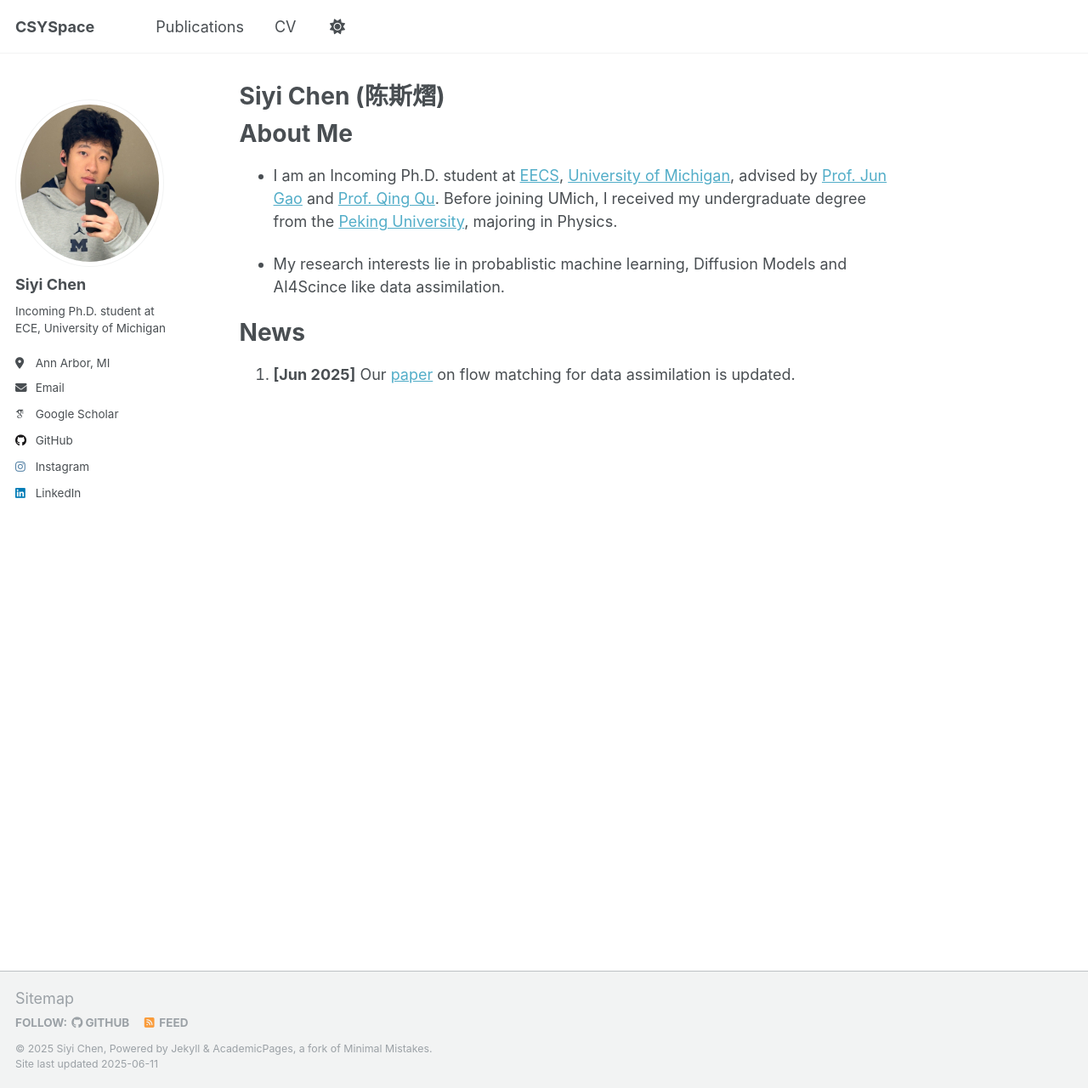
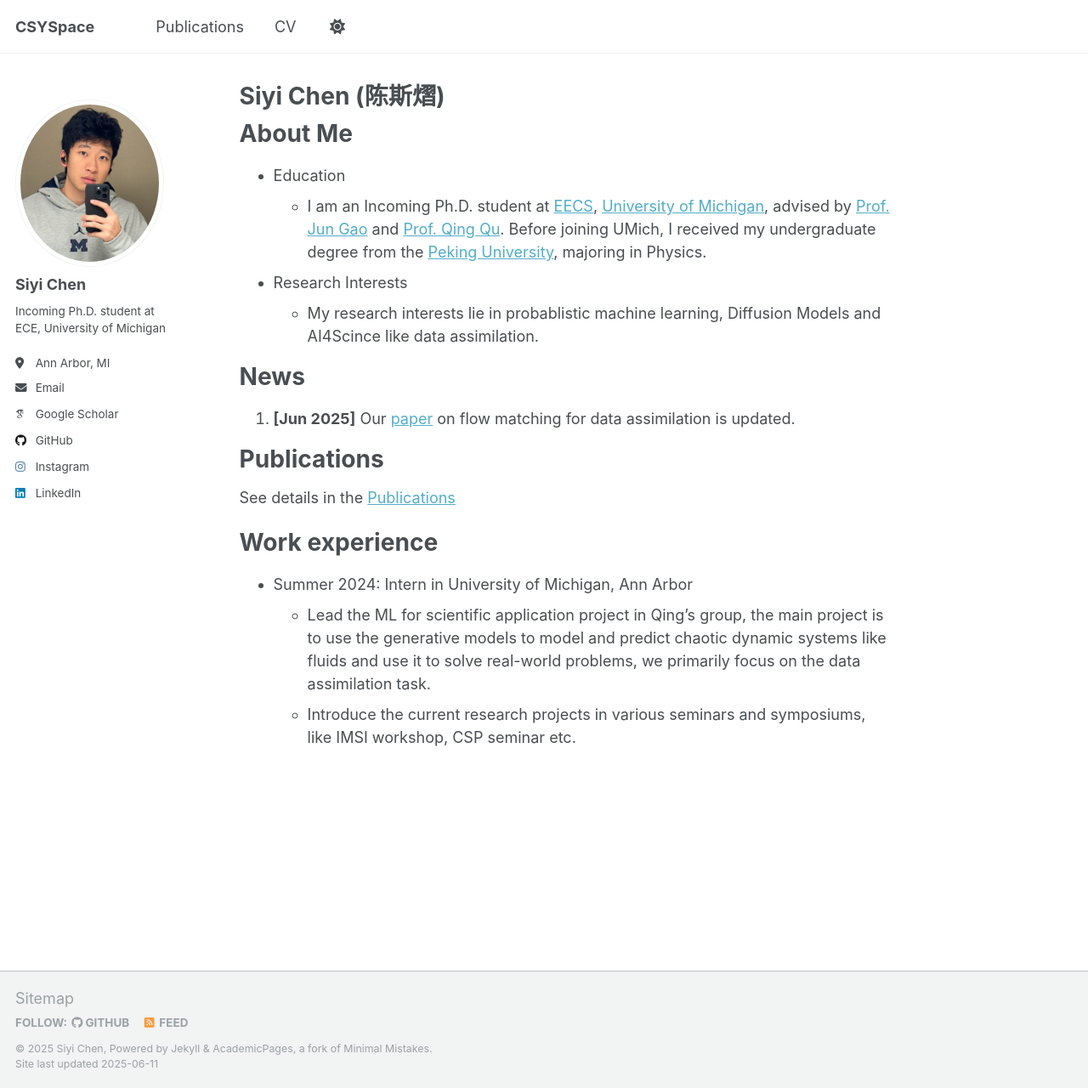
Before and after one commit to csy2077/siyichen.github.io, a Jekyll site: the page built from _pages/about.md, in a window 1280 px wide and 1280 px high. Shown: the whole window at 85% size. Built offline with Jekyll 4.4.1, drawn with Linux system fonts in a browser that asks for light colours; some web fonts are replaced.

Commit message:
revise page

```diff
--- a/_pages/about.md
+++ b/_pages/about.md
@@ -9,10 +9,23 @@ redirect_from:
 
 About Me
 ======
-* I am an Incoming Ph.D. student at [EECS](https://eecs.engin.umich.edu/), [University of Michigan](https://umich.edu/), advised by [Prof. Jun Gao](https://www.cs.toronto.edu/~jungao/) and [Prof. Qing Qu](https://qingqu.engin.umich.edu/). Before joining UMich, I received my undergraduate degree from the [Peking University](https://www.pku.edu.cn/), majoring in Physics.
+* Education
+  * I am an Incoming Ph.D. student at [EECS](https://eecs.engin.umich.edu/), [University of Michigan](https://umich.edu/), advised by [Prof. Jun Gao](https://www.cs.toronto.edu/~jungao/) and [Prof. Qing Qu](https://qingqu.engin.umich.edu/). Before joining UMich, I received my undergraduate degree from the [Peking University](https://www.pku.edu.cn/), majoring in Physics.
 
-* My research interests lie in probablistic machine learning, Diffusion Models and AI4Scince like data assimilation.
+* Research Interests
+  * My research interests lie in probablistic machine learning, Diffusion Models and AI4Scince like data assimilation.
 
 News
 ======
 1. **[Jun 2025]** Our [paper](https://arxiv.org/abs/2501.16642) on flow matching for data assimilation is updated.
+
+Publications
+======
+See details in the [Publications](/siyichen.github.io/publications)
+
+
+Work experience
+======
+* Summer 2024: Intern in University of Michigan, Ann Arbor
+  * Lead the ML for scientific application project in Qing's group, the main project is to use the generative models to model and predict chaotic dynamic systems like fluids and use it to solve real-world problems, we primarily focus on the data assimilation task.
+  * Introduce the current research projects in various seminars and symposiums, like IMSI workshop, CSP seminar etc.
```
